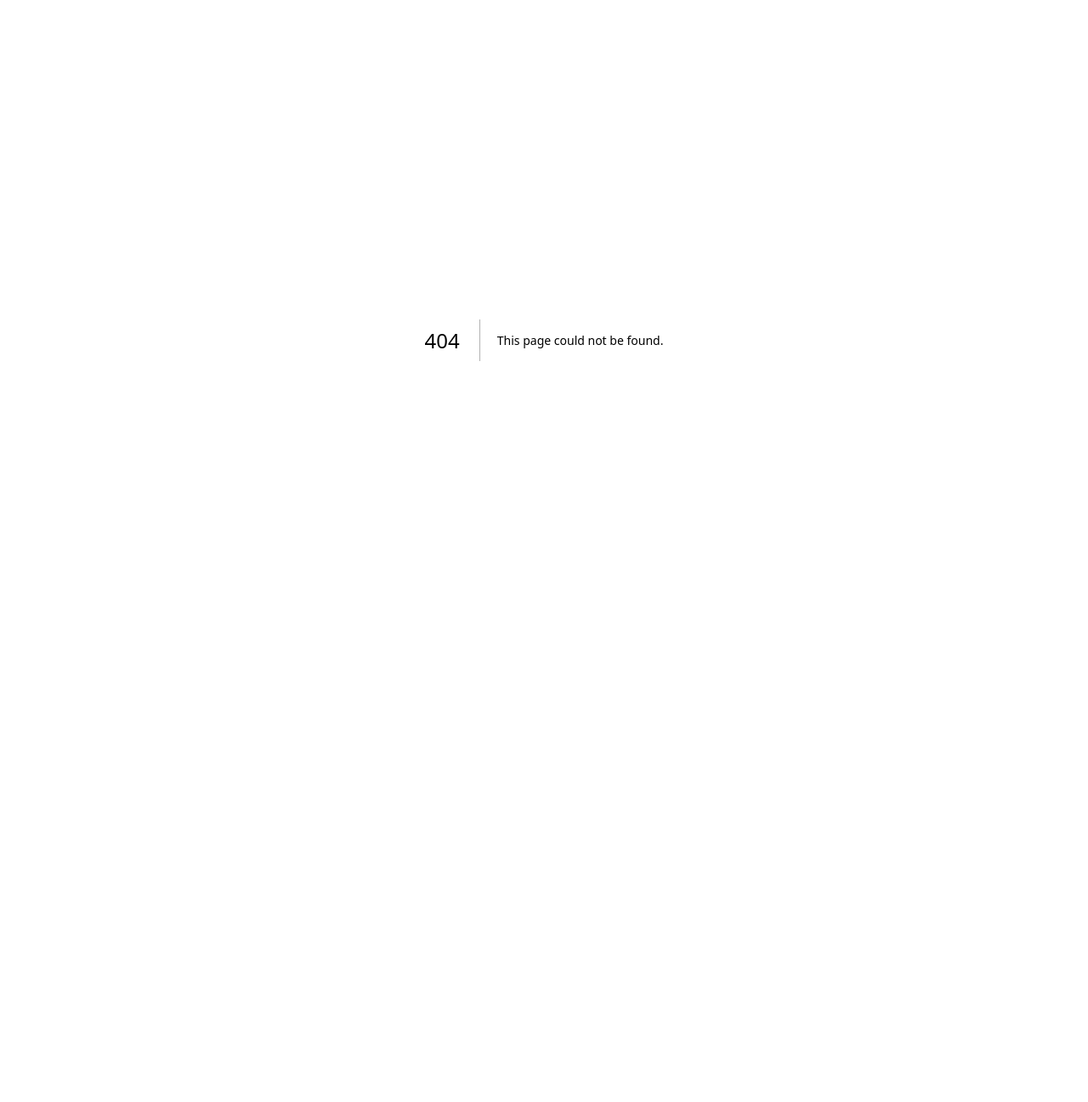
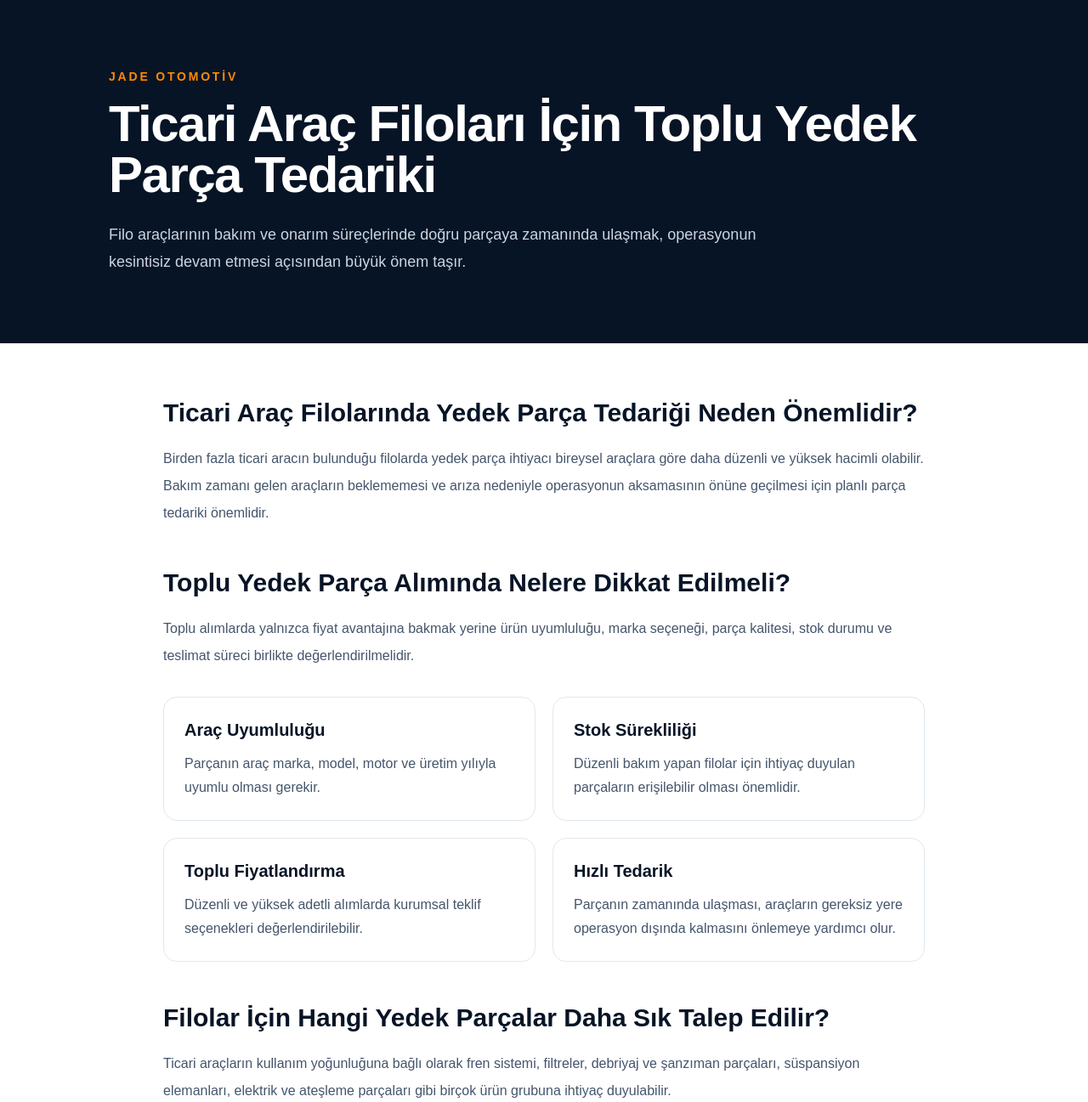
Before and after one commit to sudesolmaz1412/jadeotomotiv, a Next.js app: page /blog/ticari-arac-filolari-toplu-yedek-parca in a window 1280 px wide. Before the commit this address had no page. Shown: the top 1297 px of the page at 85% size. Before the commit the page ends 800 px from the top, so only its background shows below. Built offline with nearby package versions, Linux system fonts and the light colour scheme.

Commit message:
Ticari filo yedek parca blogu eklendi

```diff
--- /dev/null
+++ b/app/blog/ticari-arac-filolari-toplu-yedek-parca/page.tsx
@@ -0,0 +1,156 @@
+import Link from "next/link";
+
+export const metadata = {
+  title: "Ticari Araç Filoları İçin Toplu Yedek Parça Tedariki | Jade Otomotiv",
+  description:
+    "Ticari araç filoları için toplu yedek parça tedarikinde dikkat edilmesi gerekenler, doğru parça seçimi, stok yönetimi ve düzenli sipariş süreçleri.",
+  alternates: {
+    canonical: "/blog/ticari-arac-filolari-toplu-yedek-parca",
+  },
+};
+
+export default function TicariFiloBlog() {
+  return (
+    <main className="min-h-screen bg-white text-[#071426]">
+      <section className="bg-[#071426] px-6 py-20 text-white">
+        <div className="mx-auto max-w-5xl">
+          <p className="mb-4 text-sm font-semibold uppercase tracking-[0.2em] text-orange-400">
+            JADE OTOMOTİV
+          </p>
+
+          <h1 className="text-4xl font-bold tracking-tight md:text-6xl">
+            Ticari Araç Filoları İçin Toplu Yedek Parça Tedariki
+          </h1>
+
+          <p className="mt-6 max-w-3xl text-lg leading-8 text-slate-300">
+            Filo araçlarının bakım ve onarım süreçlerinde doğru parçaya
+            zamanında ulaşmak, operasyonun kesintisiz devam etmesi açısından
+            büyük önem taşır.
+          </p>
+        </div>
+      </section>
+
+      <article className="px-6 py-16">
+        <div className="mx-auto max-w-4xl">
+
+          <h2 className="text-3xl font-bold">
+            Ticari Araç Filolarında Yedek Parça Tedariği Neden Önemlidir?
+          </h2>
+
+          <p className="mt-5 leading-8 text-slate-600">
+            Birden fazla ticari aracın bulunduğu filolarda yedek parça
+            ihtiyacı bireysel araçlara göre daha düzenli ve yüksek hacimli
+            olabilir. Bakım zamanı gelen araçların beklememesi ve arıza
+            nedeniyle operasyonun aksamasının önüne geçilmesi için planlı
+            parça tedariki önemlidir.
+          </p>
+
+          <h2 className="mt-12 text-3xl font-bold">
+            Toplu Yedek Parça Alımında Nelere Dikkat Edilmeli?
+          </h2>
+
+          <p className="mt-5 leading-8 text-slate-600">
+            Toplu alımlarda yalnızca fiyat avantajına bakmak yerine ürün
+            uyumluluğu, marka seçeneği, parça kalitesi, stok durumu ve teslimat
+            süreci birlikte değerlendirilmelidir.
+          </p>
+
+          <div className="mt-8 grid gap-5 md:grid-cols-2">
+            {[
+              {
+                title: "Araç Uyumluluğu",
+                text: "Parçanın araç marka, model, motor ve üretim yılıyla uyumlu olması gerekir.",
+              },
+              {
+                title: "Stok Sürekliliği",
+                text: "Düzenli bakım yapan filolar için ihtiyaç duyulan parçaların erişilebilir olması önemlidir.",
+              },
+              {
+                title: "Toplu Fiyatlandırma",
+                text: "Düzenli ve yüksek adetli alımlarda kurumsal teklif seçenekleri değerlendirilebilir.",
+              },
+              {
+                title: "Hızlı Tedarik",
+                text: "Parçanın zamanında ulaşması, araçların gereksiz yere operasyon dışında kalmasını önlemeye yardımcı olur.",
+              },
+            ].map((item) => (
+              <div
+                key={item.title}
+                className="rounded-2xl border border-slate-200 p-6"
+              >
+                <h3 className="text-xl font-bold">{item.title}</h3>
+                <p className="mt-3 leading-7 text-slate-600">
+                  {item.text}
+                </p>
+              </div>
+            ))}
+          </div>
+
+          <h2 className="mt-12 text-3xl font-bold">
+            Filolar İçin Hangi Yedek Parçalar Daha Sık Talep Edilir?
+          </h2>
+
+          <p className="mt-5 leading-8 text-slate-600">
+            Ticari araçların kullanım yoğunluğuna bağlı olarak fren sistemi,
+            filtreler, debriyaj ve şanzıman parçaları, süspansiyon elemanları,
+            elektrik ve ateşleme parçaları gibi birçok ürün grubuna ihtiyaç
+            duyulabilir.
+          </p>
+
+          <p className="mt-5 leading-8 text-slate-600">
+            Özellikle periyodik bakım süreçlerinde kullanılacak parçaların
+            önceden planlanması, filo yöneticilerinin satın alma süreçlerini
+            daha düzenli hale getirebilir.
+          </p>
+
+          <h2 className="mt-12 text-3xl font-bold">
+            Düzenli Filo Yedek Parça Tedarikinin Avantajları
+          </h2>
+
+          <p className="mt-5 leading-8 text-slate-600">
+            Düzenli tedarik modeli, ihtiyaçların önceden belirlenmesine,
+            satın alma süreçlerinin planlanmasına ve araçların bakım
+            operasyonlarının daha kontrollü yürütülmesine yardımcı olabilir.
+          </p>
+
+          <ul className="mt-6 space-y-3 text-slate-600">
+            <li>• Planlı bakım süreçleri</li>
+            <li>• Daha düzenli satın alma yönetimi</li>
+            <li>• Toplu ihtiyaçlarda teklif alma imkanı</li>
+            <li>• Araçların operasyon dışında kalma süresini azaltmaya yönelik planlama</li>
+            <li>• Farklı parça gruplarını tek tedarik noktasından yönetebilme</li>
+          </ul>
+
+          <h2 className="mt-12 text-3xl font-bold">
+            Ticari Araç Filonuz İçin Yedek Parça mı Arıyorsunuz?
+          </h2>
+
+          <p className="mt-5 leading-8 text-slate-600">
+            Jade Otomotiv üzerinden ticari araçlarınız için ihtiyaç duyduğunuz
+            yedek parçalar hakkında bilgi alabilir, araç marka ve model
+            bilgilerinizi paylaşarak uygun ürün seçeneklerini
+            değerlendirebilirsiniz.
+          </p>
+
+          <div className="mt-10 flex flex-wrap gap-4">
+            <a
+              href="https://wa.me/905435571529"
+              target="_blank"
+              rel="noopener noreferrer"
+              className="rounded-xl bg-orange-500 px-7 py-4 font-bold text-white"
+            >
+              Filo İçin Teklif Al
+            </a>
+
+            <Link
+              href="/ticari-arac-yedek-parca"
+              className="rounded-xl border border-slate-300 px-7 py-4 font-bold"
+            >
+              Ticari Araç Yedek Parça
+            </Link>
+          </div>
+        </div>
+      </article>
+    </main>
+  );
+}
```
